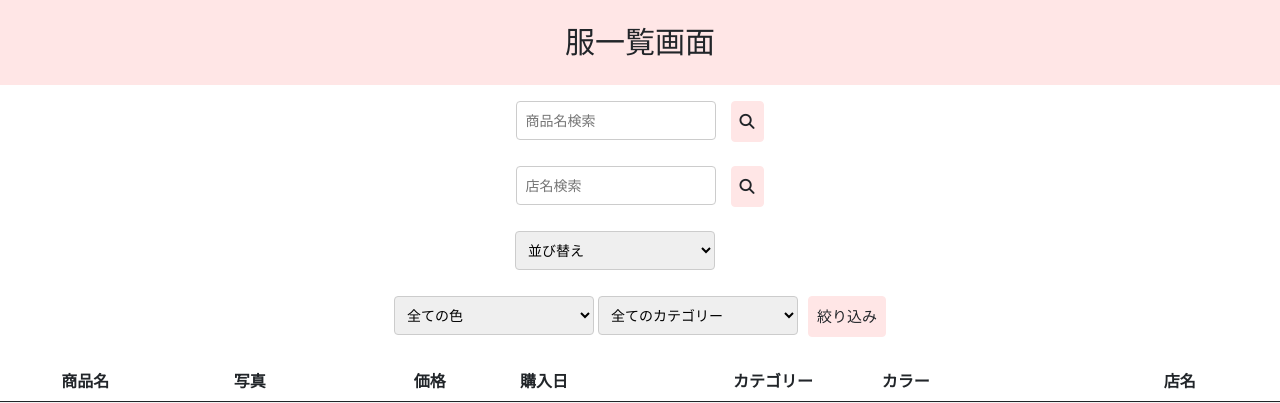
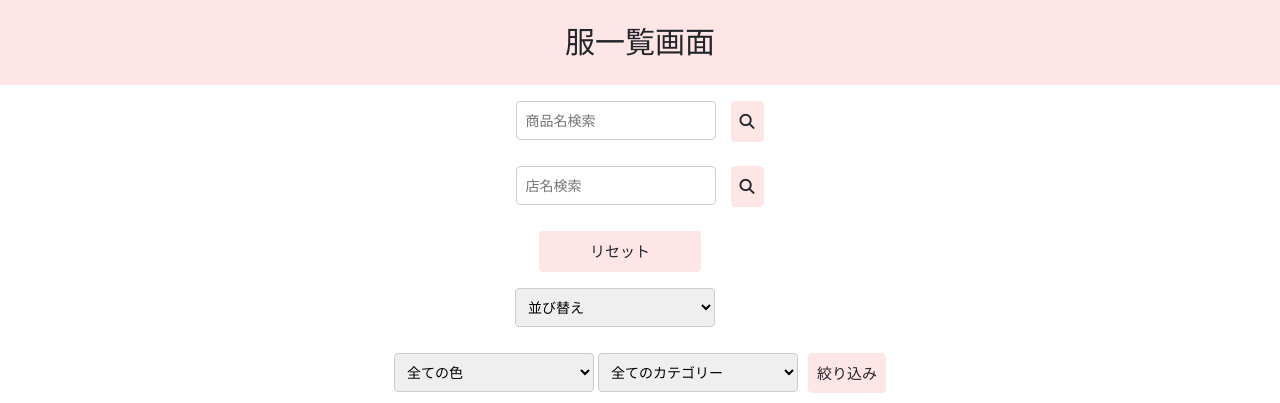
Before and after one commit to sumika0119/ClosetRepository, a Django app: page /boards/list_clothe in a window 1280 px wide. Shown: the part 59-462 px from the top of the page. Run offline with Django 4.2, Linux system fonts and the light colour scheme; a user stored in the database is signed in; data comes from the database, SQL or seed files in the repository.

Commit message:
resetbutton

```diff
--- a/closet_project/templates/boards/list_clothe.html
+++ b/closet_project/templates/boards/list_clothe.html
@@ -18,6 +18,29 @@
     <input type="text" name="search_store" id="search_store" placeholder="店名検索">
     <button type="submit" class="btn custom-btn"><i class="fas fa-search"></i></button>
   </form>
+
+  <form id="resetForm" method="GET" class="text-center mb-3 form-element">
+  <button type="button" onclick="resetFilters()" class="btn custom-btn">リセット</button>
+  </form>
+
+  <style>
+#resetForm button {
+  padding: 8px 50px;
+  margin-right: 50px;
+}
+</style>
+
+  <script>
+function resetFilters() {
+  // カラーとカテゴリーのセレクトボックスをリセット
+  document.getElementById("color").value = "";
+  document.getElementById("category").value = "";
+
+  // フォームを送信する
+  document.getElementById("filterForm").submit();
+}
+</script>
+
 
 
   <style>
```
